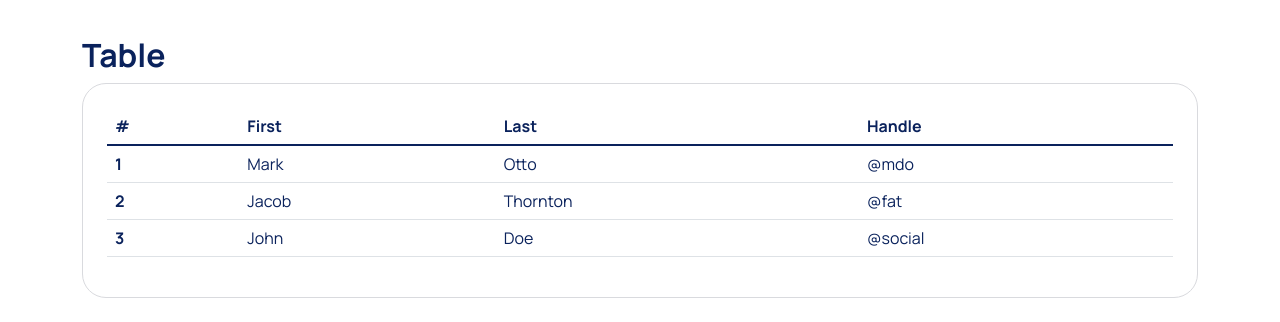
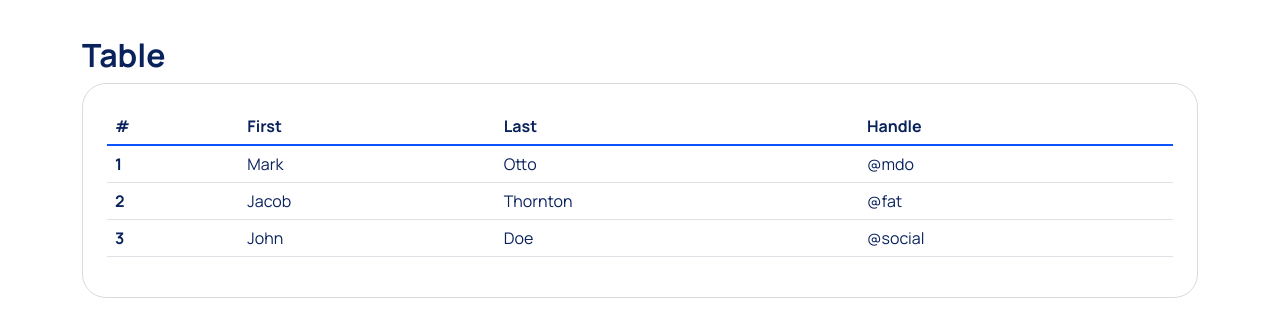
Before and after one commit to javierbull/swimSchool, a plain HTML site: page components.html in a window 1280 px wide. Shown: the part 8388-8710 px from the top of the page. Drawn offline with nearby package versions, Linux system fonts and the light colour scheme.

Commit message:
color divider table

```diff
--- a/css/main.css
+++ b/css/main.css
@@ -749,4 +749,8 @@ body {
 .table th, .table td {
     color: var(--primary950);
 }
+
+.table-group-divider {
+    color: var(--primary600);
+}
 /* End tables */
```
